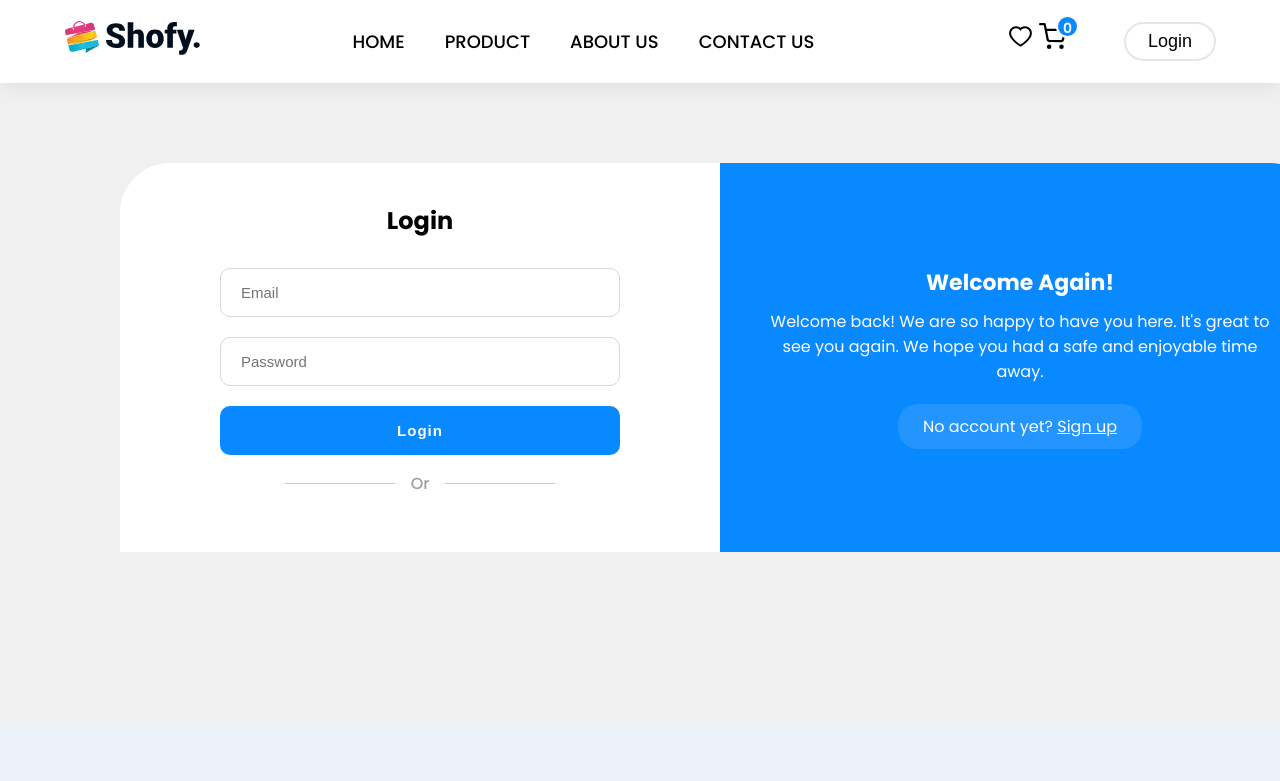
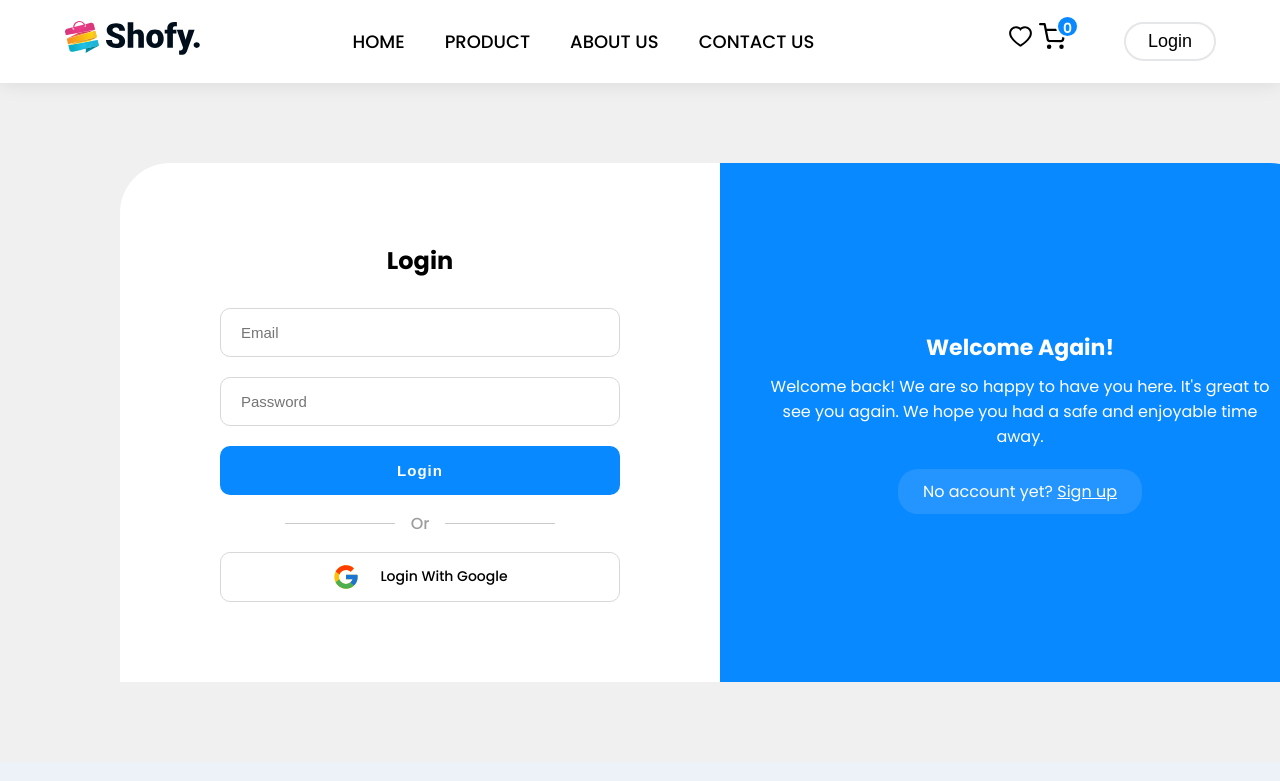
Before and after one commit to Shakiqurrahman/shofy-ecommerce, a React (Vite) app: page /login in a window 1280 px wide. Shown: the top 781 px of the page. Built offline with nearby package versions, Linux system fonts and the light colour scheme; no server answers; a web font is replaced by a local one.

Commit message:
login page done

```diff
--- a/src/pages/Login/Login.css
+++ b/src/pages/Login/Login.css
@@ -12,7 +12,7 @@
 
 .login-page .login-box .login-form {
     width: 100%;
-    padding: 40px;
+    padding: 80px 40px;
     background-color: white;
     border-radius: 50px 0 0 0;
 }
@@ -106,18 +106,44 @@
     display: flex;
     align-items: center;
     justify-content: center;
-    margin: 1rem 0;
+    margin: 1rem auto;
+    max-width: 400px;
 }
 
-.line {
+.separator .line {
     width: 110px;
     height: 1px;
     background-color: #cacaca;
     color: red;
 }
 
-.or {
+.separator .or {
     margin: 0 1rem;
     color: #9e9e9e;
     font-weight: 500;
 }
+
+.google-btn {
+    max-width: 400px;
+    margin: 0 auto;
+    display: flex;
+    align-items: center;
+    justify-content: center;
+    gap: 20px;
+    color: black;
+    padding: 10px 25px;
+    border-radius: 10px;
+    cursor: pointer;
+    border: 1px solid #d8d8d8;
+
+}
+
+.google-btn:hover {
+    border-color: #0989ff;
+    transition: 0.3s;
+}
+
+.google-btn span {
+    font-size: 14px;
+    font-weight: 500;
+}
--- a/src/pages/Login/Login.jsx
+++ b/src/pages/Login/Login.jsx
@@ -1,5 +1,7 @@
 import React from "react";
 import "./Login.css";
+import { FcGoogle } from "react-icons/fc";
+
 
 const Login = () => {
     return (
@@ -19,6 +21,10 @@ const Login = () => {
                         <span className="or">Or</span>
                         <div className="line"></div>
                     </div>
+                    <div className="google-btn">
+                        <FcGoogle size={28} />
+                        <span>Login With Google</span>
+                    </div>
                 </div>
                 <div className="right-side">
                     <h2>Welcome Again!</h2>
```
